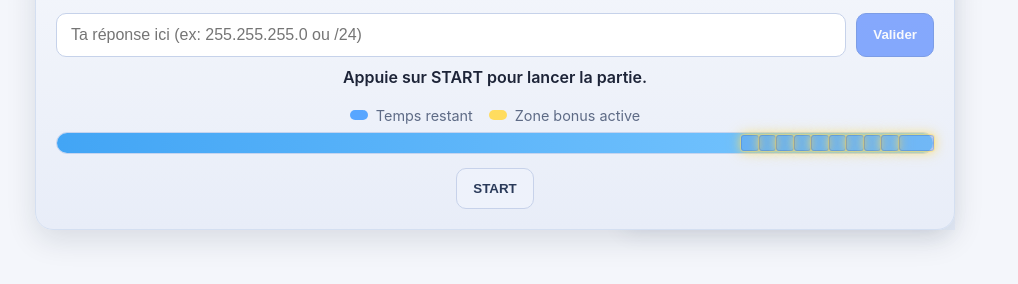
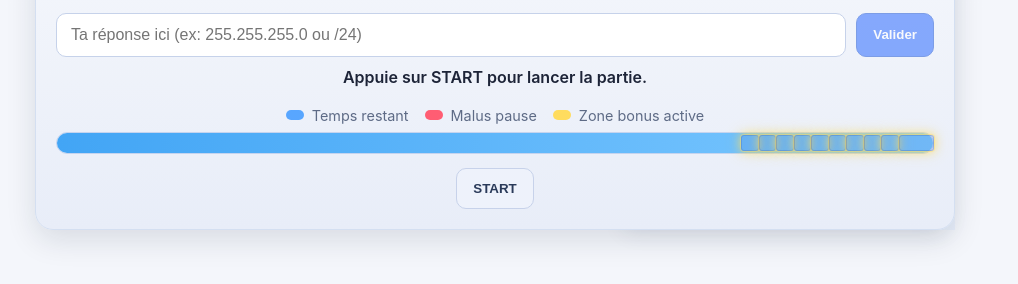
Before and after one commit to DavidC-DFFF/submasks, a plain HTML site: page index.html in a window 1280 px wide. Shown: the part 440-724 px from the top of the page, without its empty margins (145-1163 px from the left). Drawn offline with Linux system fonts and the light colour scheme.

Commit message:
feat(ui): ajoute la légende du malus pause

```diff
--- a/index.html
+++ b/index.html
@@ -69,6 +69,10 @@
         <span>Temps restant</span>
       </div>
       <div class="legend-item">
+        <span class="chip chip-pause"></span>
+        <span>Malus pause</span>
+      </div>
+      <div class="legend-item">
         <span class="chip chip-bonus"></span>
         <span>Zone bonus active</span>
       </div>
--- a/style.css
+++ b/style.css
@@ -517,6 +517,10 @@ button:disabled {
   background: #58a6ff;
 }
 
+.chip-pause {
+  background: #ff5d73;
+}
+
 .chip-bonus {
   background: #ffdc5e;
 }
```
